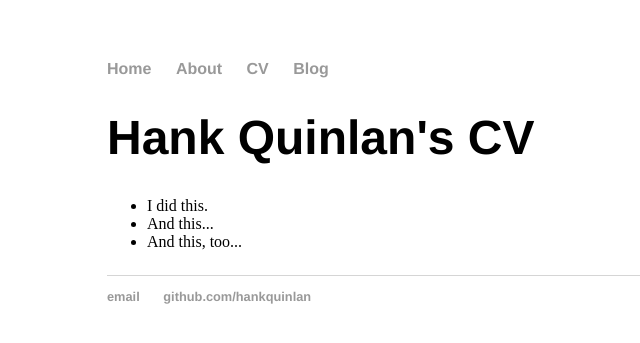
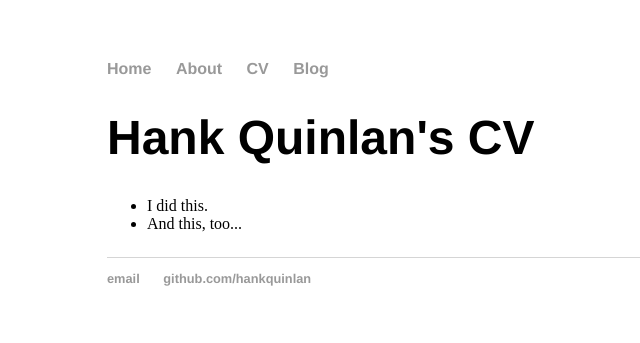
Before and after one commit to jahna/jahna.github.io, a Jekyll site: the page built from cv/index.html, in a window 1280 px wide. Shown: the top 343 px of the page, without its empty margins (85-725 px from the left). Built offline with Jekyll 4.4.1, drawn with Linux system fonts in a browser that asks for light colours.

Commit message:
Update index.html

```diff
--- a/cv/index.html
+++ b/cv/index.html
@@ -5,6 +5,5 @@ title: Hank Quinlan's CV
 <div class="blurb">
 	<h1>Hank Quinlan's CV</h1>
 	<p><ul><li>I did this.</li>
-	       <li>And this...</li>
 	       <li>And this, too...</li></ul></p>
 </div><!-- /.blurb -->
```
